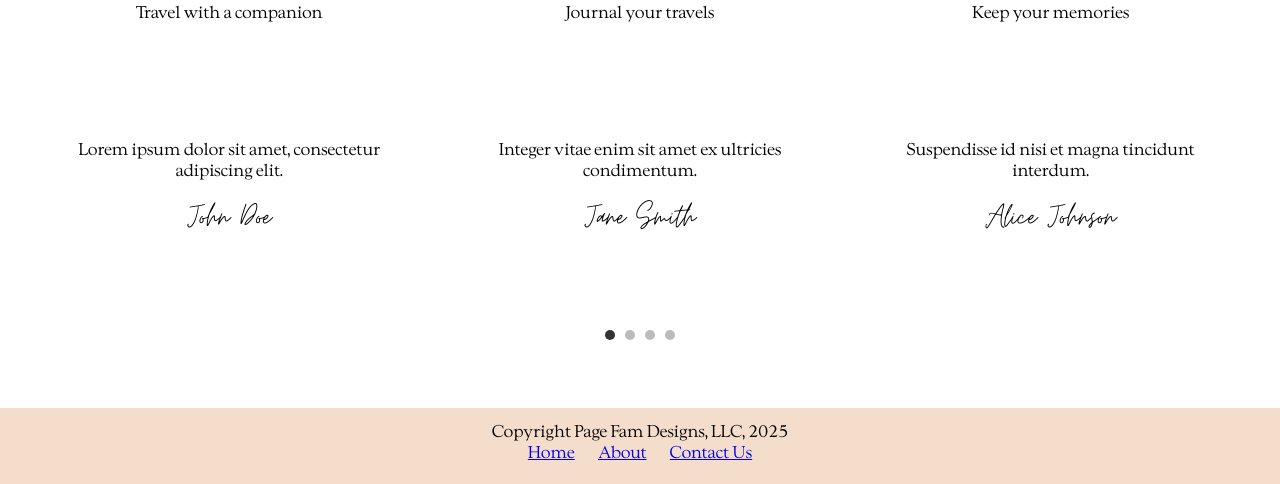
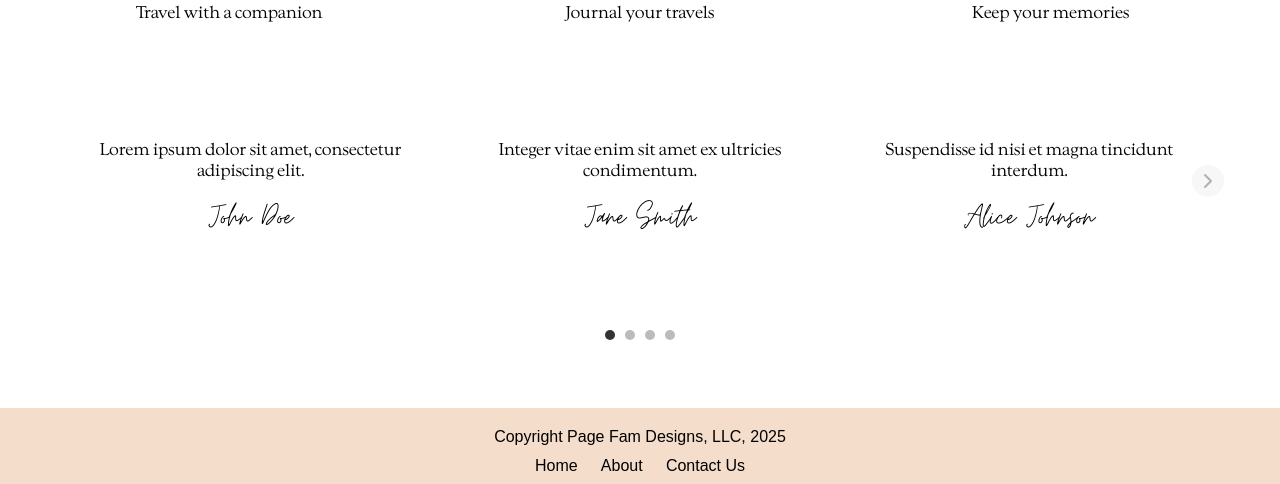
Before and after one commit to Quesajo17/horizon-landing, a SvelteKit app: page / in a window 1280 px wide. Shown: the part 971-1455 px from the top of the page. Built offline with nearby package versions, Linux system fonts and the light colour scheme.

Commit message:
updated spacing

```diff
--- a/src/routes/Header.svelte
+++ b/src/routes/Header.svelte
@@ -26,7 +26,9 @@
 	<nav class="header-links" class:open={isMenuOpen}>
 		<a class="header-link menu-link" href="https://store.horizontraveljournal.com/" on:click={() => isMenuOpen = false}>Shop</a>
 		<a class="header-link" href="/" on:click={() => isMenuOpen = false}>Home</a>
+		<div class="menu-divider"></div>
 		<a class="header-link" href="/about" on:click={() => isMenuOpen = false}>About</a>
+		<div class="menu-divider"></div>
 		<a class="header-link" href="/contact" on:click={() => isMenuOpen = false}>Contact Us</a>
 	</nav>
 
@@ -46,12 +48,6 @@
 		display: flex;
 		align-items: center;
 		padding-left: 1em;
-	}
-
-	.brand-name {
-		font-size: 1.5em;
-		font-weight: 500;
-		margin-left: 1em;
 	}
 
 	.brand-image {
@@ -82,6 +78,10 @@
 		font-family: sans-serif;
 	}
 
+	.menu-link {
+		display: none;
+	}
+
 	.header-link:hover {
 		text-decoration: underline;
 	}
@@ -110,6 +110,10 @@
 
 	}
 
+	.menu-divider {
+		display: none; /* Hidden by default on desktop */
+	}
+
 	/* Mobile styles */
 	@media (max-width: 768px) {
 		header {
@@ -131,7 +135,7 @@
 			top: 100%;
 			right: 0;
 			background: white;
-			padding: 2em;
+			padding: 1em 0em;
 			box-shadow: 0 2px 5px rgba(0,0,0,0.1);
 			width: 100%;
 			text-align: center;
@@ -143,9 +147,13 @@
 		}
 
 		.header-link {
-			padding: 1em;
+			padding: 0.5em;
 			width: 100%;
 		}
+
+		.menu-link {
+		display: none;
+	}
 
 		.button {
 			margin-top: 1em;
@@ -164,5 +172,13 @@
 		object-fit: contain;
 		border-radius: 20%;
 	}
+
+		.menu-divider {
+			display: block;
+			width: 100%;
+			height: 1px;
+			background-color: #e0e0e0;
+			margin: 0;
+		}
 	}
 </style>
--- a/src/routes/Testimonials.svelte
+++ b/src/routes/Testimonials.svelte
@@ -28,42 +28,33 @@
         currentPage = pageIndex;
     }
 
-    function handleKeydown(event, pageIndex) {
-        if (event.key === 'Enter' || event.key === ' ') {
-            event.preventDefault();
-            goToPage(pageIndex);
+    function next() {
+        if (currentPage < maxPages - 1) {
+            currentPage++;
+        }
+    }
+
+    function previous() {
+        if (currentPage > 0) {
+            currentPage--;
         }
     }
 </script>
 
 <style>
+    .testimonials-container {
+        position: relative;
+        max-width: 1200px;
+        margin: 0 auto;
+    }
+
     .testimonials {
         margin: 0 auto;
         display: grid;
         gap: 2rem;
         padding: 2rem;
-    }
-
-    /* Desktop */
-    .testimonials {
         grid-template-columns: repeat(3, 1fr);
-        max-width: 1200px;
-    }
-
-    /* Tablet */
-    @media (max-width: 1024px) {
-        .testimonials {
-            grid-template-columns: repeat(2, 1fr);
-            max-width: 800px;
-        }
-    }
-
-    /* Mobile */
-    @media (max-width: 768px) {
-        .testimonials {
-            grid-template-columns: 1fr;
-            max-width: 500px;
-        }
+        position: relative;
     }
 
     .testimonial {
@@ -76,6 +67,39 @@
         margin-top: 1rem;
     }
 
+    /* Navigation arrows */
+    .nav-button {
+        position: absolute;
+        top: 50%;
+        transform: translateY(-50%);
+        display: flex;
+        align-items: center;
+        justify-content: center;
+        width: 32px;
+        height: 32px;
+        border-radius: 50%;
+        border: none;
+        background-color: #E5E5E5;
+        cursor: pointer;
+        opacity: 0.3;
+        transition: opacity 0.2s ease;
+        padding: 0;
+        z-index: 1;
+    }
+
+    .nav-button.prev {
+        left: 16px;
+    }
+
+    .nav-button.next {
+        right: 16px;
+    }
+
+    .nav-button:hover {
+        opacity: 0.8;
+    }
+
+    /* Pagination dots */
     .pagination {
         text-align: center;
         margin: 2rem 0;
@@ -102,15 +126,41 @@
         outline: none;
         box-shadow: 0 0 0 2px #333;
     }
+
+    /* Mobile styles */
+    @media (max-width: 768px) {
+        .testimonials {
+            grid-template-columns: 1fr;
+            max-width: 500px;
+        }
+
+    }
 </style>
 
+<div class="testimonials-container">
     <div class="testimonials">
-    {#each visibleTestimonials as testimonial, i}
+        {#if currentPage > 0}
+            <button class="nav-button prev" on:click={previous} aria-label="Previous testimonials">
+                <svg width="24" height="24" viewBox="0 0 24 24" fill="none" xmlns="http://www.w3.org/2000/svg">
+                    <path d="M15 18L9 12L15 6" stroke="black" stroke-width="2" stroke-linecap="round" stroke-linejoin="round"/>
+                </svg>
+            </button>
+        {/if}
+
+        {#each visibleTestimonials as testimonial}
             <div class="testimonial">
                 <p>{testimonial.text}</p>
                 <h3>{testimonial.name}</h3>
             </div>
         {/each}
+
+        {#if currentPage < maxPages - 1}
+            <button class="nav-button next" on:click={next} aria-label="Next testimonials">
+                <svg width="24" height="24" viewBox="0 0 24 24" fill="none" xmlns="http://www.w3.org/2000/svg">
+                    <path d="M9 6L15 12L9 18" stroke="black" stroke-width="2" stroke-linecap="round" stroke-linejoin="round"/>
+                </svg>
+            </button>
+        {/if}
     </div>
 
     <div class="pagination" role="navigation" aria-label="Testimonial navigation">
@@ -119,9 +169,9 @@
                 type="button"
                 class="pagination-button {i === currentPage ? 'active' : ''}"
                 on:click={() => goToPage(i)}
-            on:keydown={(e) => handleKeydown(e, i)}
                 aria-label="Go to page {i + 1}"
                 aria-current={i === currentPage ? 'page' : undefined}
             />
         {/each}
     </div>
+</div>
--- a/src/routes/styles.css
+++ b/src/routes/styles.css
@@ -44,3 +44,21 @@ h3 {
 	text-align: center;
 	color: var(light-color);
 }
+
+.footer-copyright {
+    padding: 8px;
+    text-decoration: none;
+    color: var(--color-text);
+    font-family: sans-serif;
+}
+
+.header-link {
+    padding: 1em;
+    text-decoration: none;
+    color: var(--color-text);
+    font-family: sans-serif;
+}
+
+.header-link:hover {
+    text-decoration: underline;
+}
```
Lines whose indentation alone changed are shown as unchanged.
